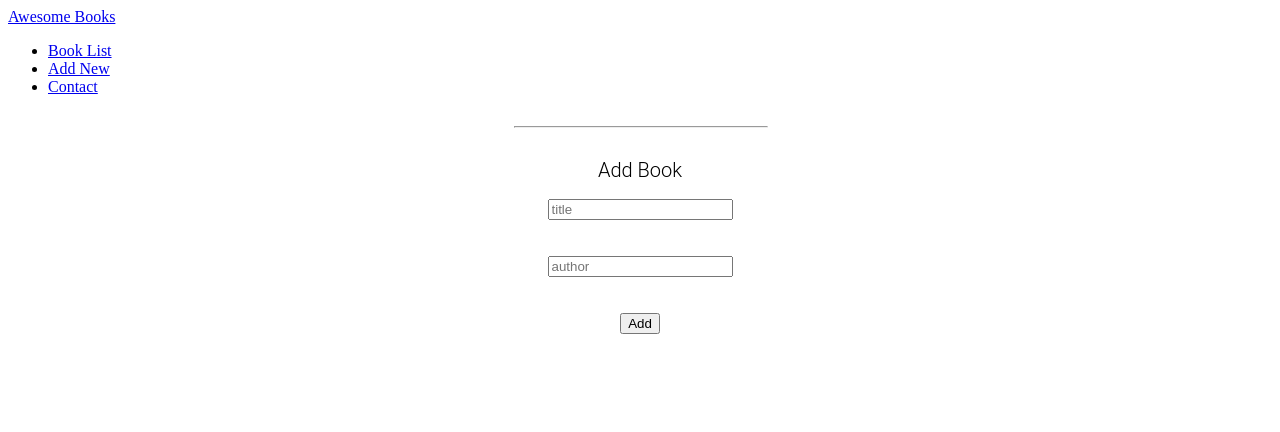
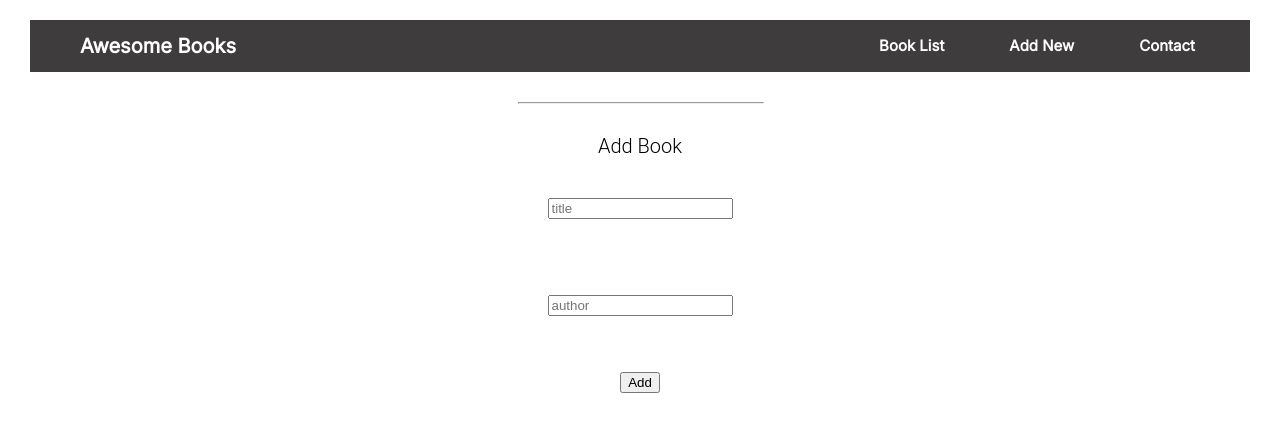
Before and after one commit to AduwuJoseph/Mv-AwesomeBooks, a website: page index.html in a window 1280 px wide. Drawn offline with Linux system fonts and the light colour scheme.

Commit message:
Added the css for the navigation module

```diff
--- a/style.css
+++ b/style.css
@@ -1,3 +1,53 @@
+@import url('https://fonts.googleapis.com/css2?family=Crete+Round&family=Inter&family=Lato&family=Poppins&display=swap');
+
+* {
+  margin: 10px;
+}
+
+header {
+  display: flex;
+  background: #3e3c3c;
+  color: white;
+  height: 52px;
+  font-size: 13px;
+  justify-content: space-between;
+  align-items: center;
+}
+
+.nav-list {
+  list-style: none;
+  margin: 0;
+  padding: 0;
+  display: inline-flex;
+  padding-left: 10px;
+}
+
+.list a {
+  flex-direction: column;
+  padding-right: 25px;
+  color: #fff;
+  text-decoration: none;
+  font-family: "Inter", sans-serif;
+  font-style: normal;
+  font-weight: 600;
+  font-size: 15px;
+  line-height: 20px;
+}
+
+.logo {
+  padding-left: 30px;
+}
+
+.logo a {
+  font-family: "Inter", sans-serif;
+  font-style: normal;
+  font-weight: 700;
+  font-size: 20px;
+  line-height: 20px;
+  text-decoration: none;
+  color: #fff;
+}
+
 hr {
   width: 20%;
   margin: 30px 40%;
```
